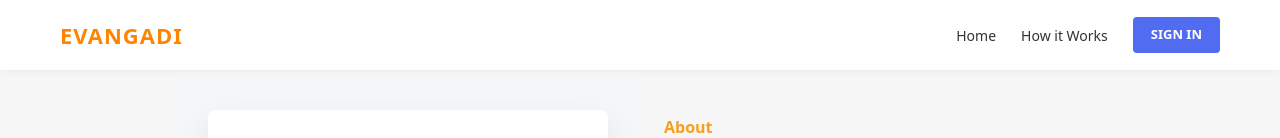
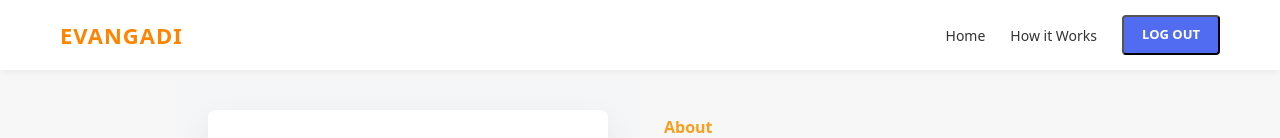
Before and after one commit to simersonsime/evangadi-forum-G3, a React (Vite) app in the folder frontend/: page / in a window 1280 px wide. Shown: the top 138 px of the page. Built offline with nearby package versions, Linux system fonts and the light colour scheme; sample sign-in values are in the browser's storage.

Commit message:
login issue fixed

```diff
--- a/frontend/src/components/Header/Header.module.css
+++ b/frontend/src/components/Header/Header.module.css
@@ -126,6 +126,27 @@
     color: #ff8500;
   }
 
+  /* Existing styles... */
+
+/* Logout Button Styles */
+.logoutBtn {
+   text-decoration: none;
+    background-color: #516cf0;
+    color: #ffffff;
+    padding: 8px 18px;
+    border-radius: 4px;
+    font-size: 13px;
+    font-weight: 600;
+    transition: background-color 0.2s ease;
+}
+
+.logoutBtn:hover {
+  background-color: #4058c8;
+}
+
+.logoutBtn:active {
+  transform: translateY(0);
+}
   /* Sign In Button */
   .signInBtn {
     text-decoration: none;
--- a/frontend/src/context/AuthContext.jsx
+++ b/frontend/src/context/AuthContext.jsx
@@ -11,7 +11,10 @@ export const AuthProvider = ({ children }) => {
   // Store token and user in state
   const [user, setUser] = useState(null);
   const [token, setToken] = useState(null);
-  const [loading, setLoading] = useState(true); // check localStorage on mount
+  const [loading, setLoading] = useState(true);
+
+  // ✅ CORRECT PLACEMENT: Define isLoggedIn inside the component
+  const isLoggedIn = !!token;
 
   // On mount, load from localStorage
   useEffect(() => {
@@ -29,22 +32,32 @@ export const AuthProvider = ({ children }) => {
   const login = (newToken, newUser) => {
     setToken(newToken);
     setUser(newUser);
-
     localStorage.setItem("token", newToken);
     localStorage.setItem("user", JSON.stringify(newUser));
   };
 
-  // Logout function — clear state + localStorage
+  // ✅ UPDATED: Logout function with redirect
   const logout = () => {
     setToken(null);
     setUser(null);
-
     localStorage.removeItem("token");
     localStorage.removeItem("user");
+
+    // Redirect to login page
+    window.location.href = "/login"; // or "/" if your login is on home page
   };
 
   return (
-    <AuthContext.Provider value={{ user, token, login, logout, loading }}>
+    <AuthContext.Provider
+      value={{
+        user,
+        token,
+        isLoggedIn,
+        login,
+        logout,
+        loading,
+      }}
+    >
       {children}
     </AuthContext.Provider>
   );
```
